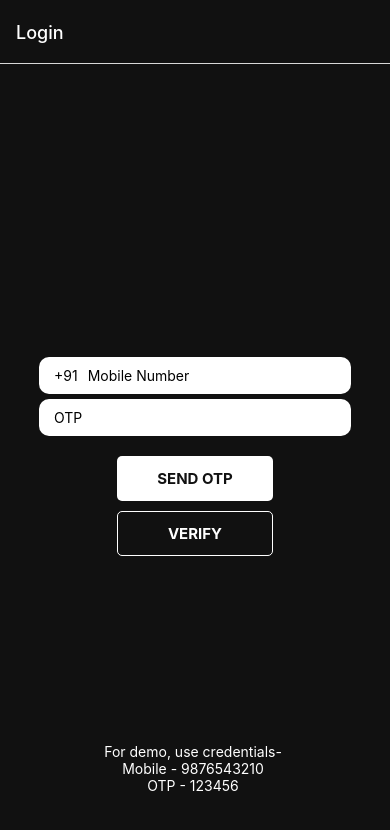
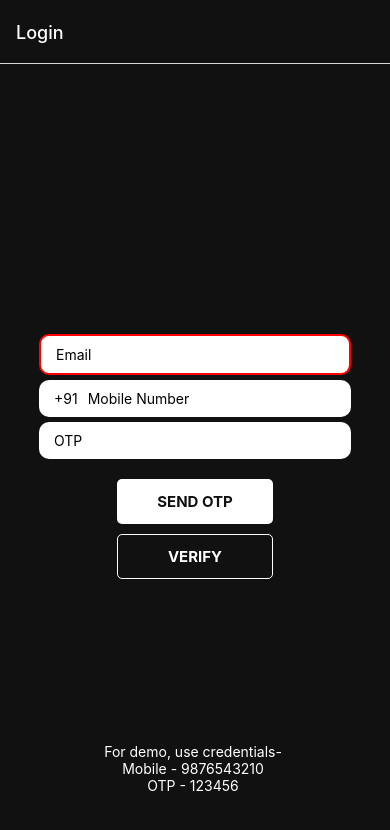
Before and after one commit to Kshitiz1403/FD_RN, a React Native app: screen /Login in a window 390 px wide. Shown: the top 830 px of the page. Built offline with nearby package versions, Linux system fonts and the light colour scheme; no server answers.

Commit message:
implement email ui at signup

```diff
--- a/package.json
+++ b/package.json
@@ -29,7 +29,8 @@
     "react-native-safe-area-context": "3.3.2",
     "react-native-screens": "~3.8.0",
     "react-native-web": "0.17.1",
-    "react-native-webview": "11.13.0"
+    "react-native-webview": "11.13.0",
+    "validator": "^13.7.0"
   },
   "devDependencies": {
     "@babel/core": "^7.12.9",
--- a/screens/LoginScreen.js
+++ b/screens/LoginScreen.js
@@ -1,21 +1,28 @@
-import { useNavigation } from '@react-navigation/core'
 import { FirebaseRecaptchaVerifierModal } from 'expo-firebase-recaptcha';
 import React, { useRef, useState, useEffect } from 'react'
-import { Keyboard, KeyboardAvoidingView, Platform, StyleSheet, Text, TextInput, TouchableOpacity, TouchableWithoutFeedback, View } from 'react-native'
+import { KeyboardAvoidingView, Platform, StyleSheet, Text, TextInput, View } from 'react-native'
 import { auth } from '../firebase'
 import { firebaseConfig } from '../firebaseConfig'
-// import * as firebase from 'firebase'
-import colors from '../constants/colors';
 import PrimaryButton from '../components/PrimaryButton'
 import SecondaryButton from '../components/SecondaryButton';
 import { PhoneAuthProvider, RecaptchaVerifier, signInWithCredential, signInWithPhoneNumber } from "firebase/auth";
-import { initializeApp } from 'firebase/app';
+import validator from 'validator';
 
 const LoginScreen = () => {
 
+    const [email, setEmail] = useState('')
     const [phone, setPhone] = useState()
     const [otp, setOtp] = useState()
+    const [isEmailValid, setIsEmailValid] = useState(false)
+    const [isEmailErrorShown, setIsEmailErrorShown] = useState(false)
     const [verificationId, setVerificationId] = useState();
+
+    const emailHandler = (v) =>{
+        setEmail(v)
+        const isEmail = validator.isEmail(v)
+        if(isEmail) {setIsEmailValid(true); setIsEmailErrorShown(false) }
+        else setIsEmailValid(false)
+    }
 
     const handleSendOTP = async () => {
         if (Platform.OS == "web") {
@@ -47,6 +54,8 @@ const LoginScreen = () => {
 
 
     const handleVerifyOTP = async () => {
+        if(!isEmailValid) return setIsEmailErrorShown(true)
+        setIsEmailErrorShown(false)
         try {
             const credential = PhoneAuthProvider.credential(
                 verificationId.verificationId,
@@ -89,6 +98,15 @@ const LoginScreen = () => {
             }
 
             <View style={styles.inputContainer}>
+                {isEmailErrorShown?
+                <Text style={{color:'white'}}>Email is invalid</Text>:null}
+                <TextInput
+                    placeholder="Email"
+                    autoComplete='email'
+                    value={email}
+                    onChangeText={v => emailHandler(v)}
+                    style={[styles.input, {outline:'none', borderColor:!isEmailValid?'red':null, borderWidth:2, borderStyle:'solid'}]}
+                />
                 <View style={[{ flexDirection: 'row', alignItems: 'center' }, styles.input]}>
                     <Text style={{ marginRight: 10, color: 'black' }}>
                         +91
@@ -98,7 +116,7 @@ const LoginScreen = () => {
                         value={phone}
                         onChangeText={v => setPhone(v.replace(/[^0-9]/g, ''))}
                         keyboardType="number-pad"
-                        style={{ width: '90%' }}
+                        style={{ width: '90%', outline:'none' }}
                         maxLength={10}
                         onSubmitEditing={handleSendOTP}
                     />
@@ -108,7 +126,7 @@ const LoginScreen = () => {
                     placeholder="OTP"
                     value={otp}
                     onChangeText={v => setOtp(v.replace(/[^0-9]/g, ''))}
-                    style={styles.input}
+                    style={[styles.input, {outline:'none'}]}
                     keyboardType="number-pad"
                     maxLength={6}
                 />
@@ -117,7 +135,7 @@ const LoginScreen = () => {
                 <PrimaryButton onPress={handleSendOTP} text="Send OTP" style={{ marginBottom: 10 }} />
                 <SecondaryButton text="Verify" onPress={handleVerifyOTP} />
             </View>
-            <View style={{ alignItems: 'center', position:'absolute', bottom:50 }}>
+            <View style={{ alignItems: 'center', position: 'absolute', bottom: 50 }}>
                 <Text style={{ color: 'white' }}>For demo, use credentials- </Text>
                 <Text style={{ color: 'white' }}>Mobile - 9876543210 </Text>
                 <Text style={{ color: 'white' }}>OTP - 123456 </Text>
```
Also changed, not shown: 1 other file (tests, documents, lock files or other folders).
